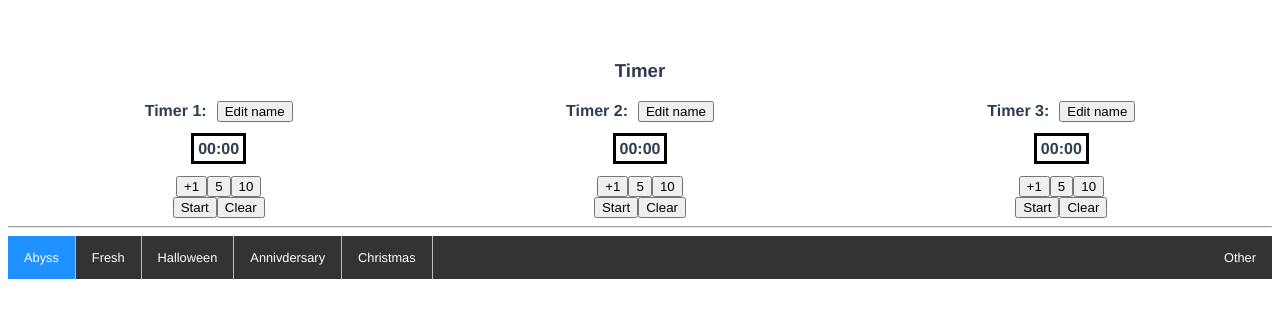
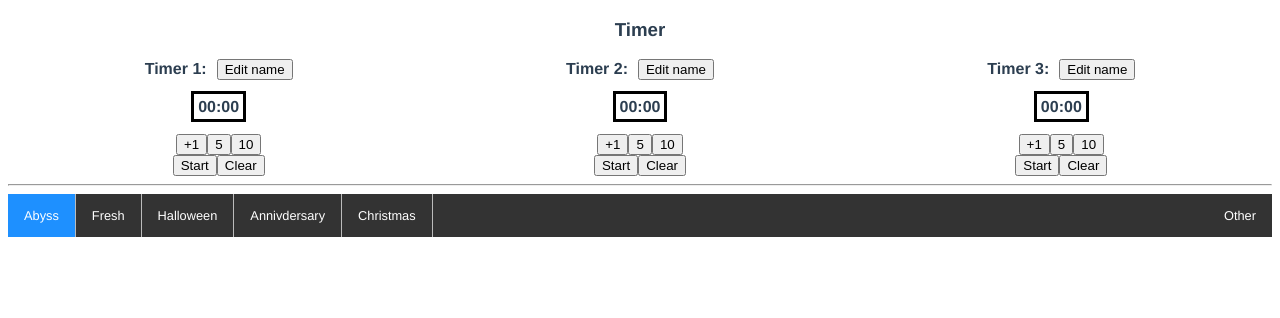
Before and after one commit to nisino25/abysrium, a Vue app: page / in a window 1280 px wide. Shown: the top 318 px of the page. Built offline with nearby package versions, Linux system fonts and the light colour scheme.

Commit message:
Change the top margin

```diff
--- a/src/App.vue
+++ b/src/App.vue
@@ -305,7 +305,7 @@ export default {
   -moz-osx-font-smoothing: grayscale;
   text-align: center;
   color: #2c3e50;
-  margin-top: 60px;
+  margin-top: 15px;
 }
 
 .container {
```
